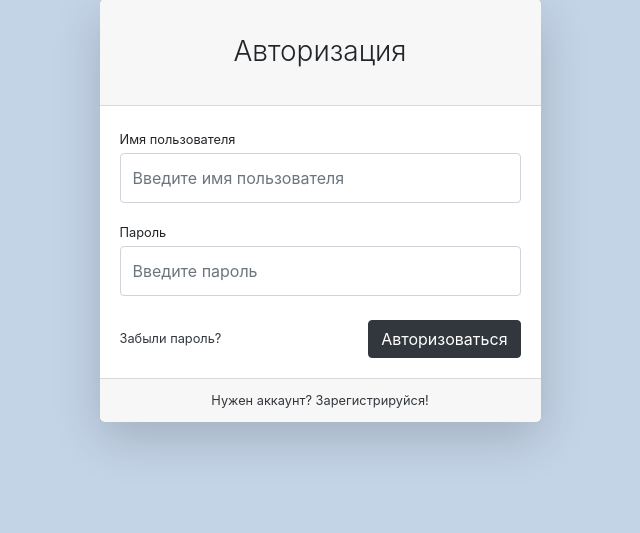
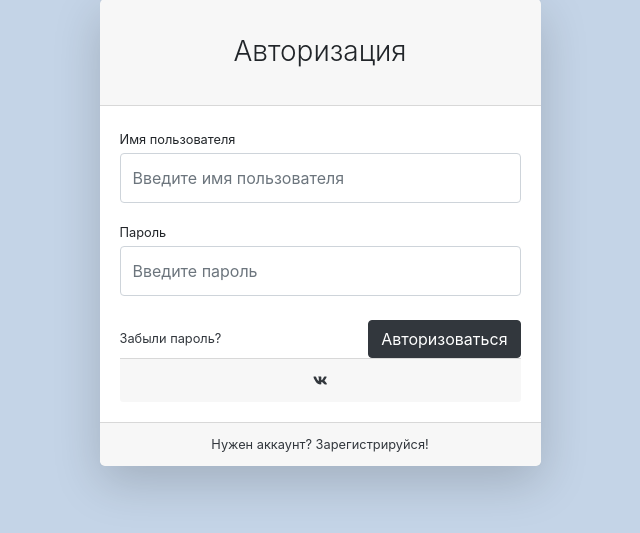
Before and after one commit to UkhanovKirill/Django, a Django app: page /users/login/ in a window 1280 px wide. Shown: the part 49-582 px from the top of the page, without its empty margins (320-960 px from the left). Run offline with Django 3.2, Linux system fonts and the light colour scheme; some libraries are stand-ins or nearby versions.

Commit message:
register in vk

```diff
--- a/geekshop/urls.py
+++ b/geekshop/urls.py
@@ -28,6 +28,7 @@ urlpatterns = [
     path('users/', include('users.urls', namespace='users')),
     path('baskets/', include('baskets.urls', namespace='baskets')),
     path('admin-staff/', include('admins.urls', namespace='admins')),
+    path('', include('social_django.urls', namespace='social')),
 ]
 
 if settings.DEBUG:
--- a/users/templates/users/login.html
+++ b/users/templates/users/login.html
@@ -39,6 +39,11 @@
                         <input class="btn btn-primary" type="submit" value="Авторизоваться">
                     </div>
                 </form>
+                <div class="list-group-horizontal card-footer text-center small">
+                    <a href="{% url 'social:begin' 'vk-oauth2' %}?next='/'">
+                        <i class="fab fa-vk"></i>
+                    </a>
+                </div>
             </div>
             <div class="card-footer text-center">
                 <div class="small"><a href="{% url 'users:register' %}">Нужен аккаунт? Зарегистрируйся!</a></div>
```
